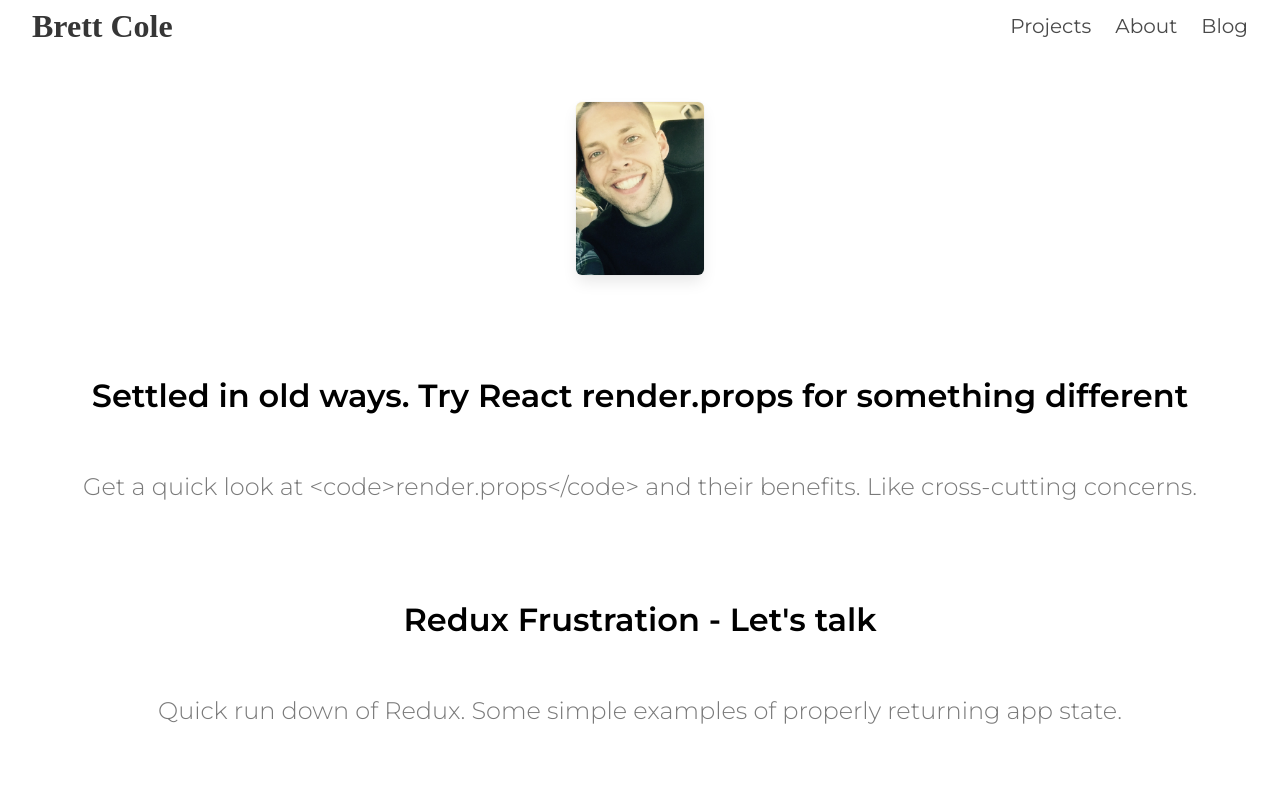
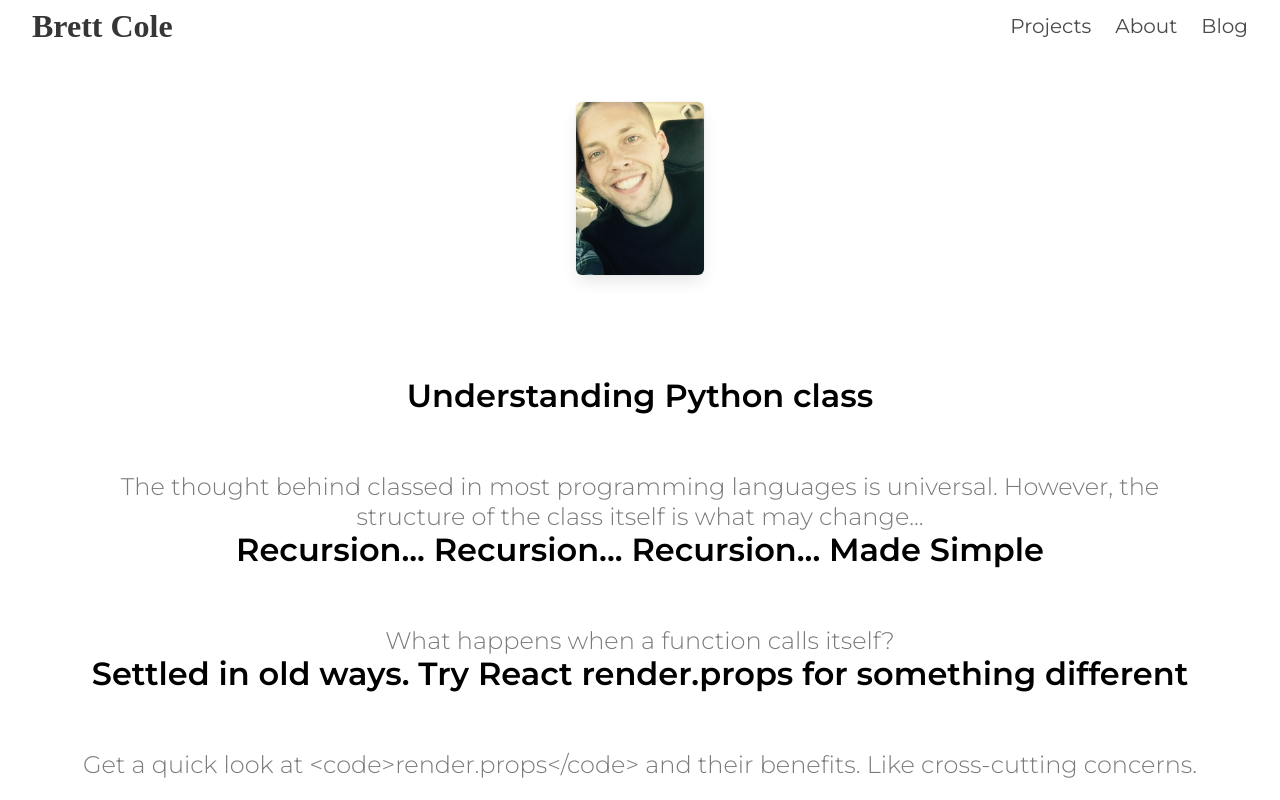
Before and after one commit to brettCole/personal-portfolio, a React (Create React App) app: page /blog in a window 1280 px wide. Shown: the top 800 px of the page. Built offline with nearby package versions, Linux system fonts and the light colour scheme; a web font is replaced by a local one.

Commit message:
updated with new blogs

```diff
--- a/src/components/AllBlogs.js
+++ b/src/components/AllBlogs.js
@@ -9,6 +9,22 @@ import IndividualBlogs from './IndividualBlogs';
 const AllBlogs = () => {
   return (
     <section className='section is-centered'>
+      <Fade left>
+        <IndividualBlogs
+          blogLink = 'https://medium.com/swlh/understanding-python-class-42ee41f8c220'
+          /* Nov 11, 2019 */
+          blogTitle = 'Understanding Python class'
+          blogDescription = 'The thought behind classed in most programming languages is universal. However, the structure of the class itself is what may change...'
+        />
+      </Fade>
+      <Fade right>
+        <IndividualBlogs
+          blogLink = 'https://medium.com/better-programming/recursion-recursion-recursion-made-simple-6b10e641e680'
+          /* date = 'Oct 20, 2019' */
+          blogTitle = 'Recursion... Recursion... Recursion... Made Simple'
+          blogDescription = 'What happens when a function calls itself?'
+        />
+      </Fade>
       <Fade left>
         <IndividualBlogs
           blogLink = 'https://medium.com/@acodercalledcole/settled-in-old-ways-try-react-render-props-for-something-different-e30e8b06343a'
```
